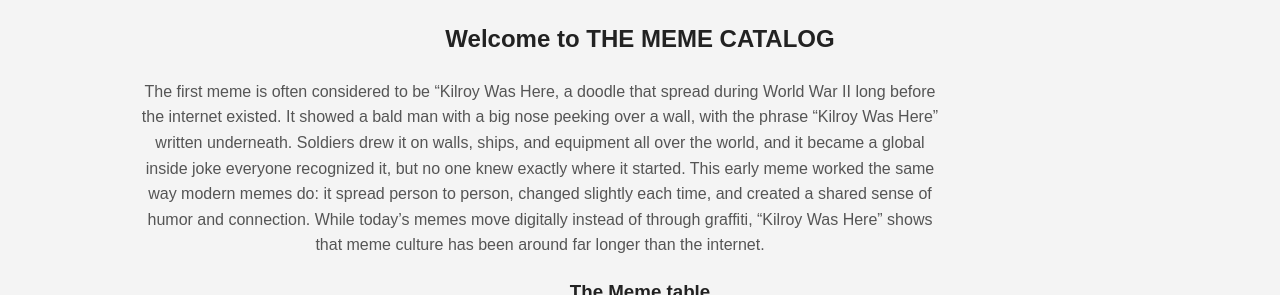
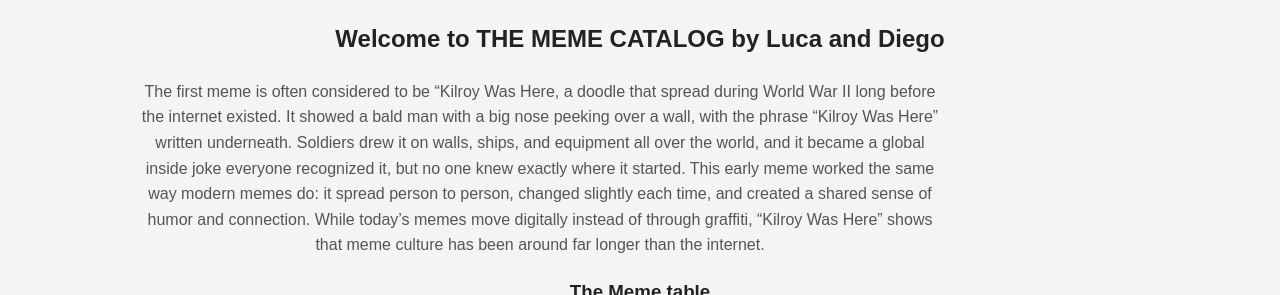
Before and after one commit to Diego4322/weblog, a plain HTML site: page index.html in a window 1280 px wide. Shown: the part 805-1100 px from the top of the page. Drawn offline with Linux system fonts and the light colour scheme.

Commit message:
final commit

```diff
--- a/index.html
+++ b/index.html
@@ -12,7 +12,7 @@
     </header>
 
     <div class="container">
-    <h2>Welcome to THE MEME CATALOG</h2>
+    <h2>Welcome to THE MEME CATALOG by Luca and Diego</h2>
     <p>The first meme is often considered to be “Kilroy Was Here, a doodle that spread during World War II long before the internet existed. It showed a bald man with a big nose peeking over a wall, with the phrase “Kilroy Was Here” written underneath. Soldiers drew it on walls, ships, and equipment all over the world, and it became a global inside joke everyone recognized it, but no one knew exactly where it started. This early meme worked the same way modern memes do: it spread person to person, changed slightly each time, and created a shared sense of humor and connection. While today’s memes move digitally instead of through graffiti, “Kilroy Was Here” shows that meme culture has been around far longer than the internet. </p>
 
     <h3>The Meme table</h3>
```
